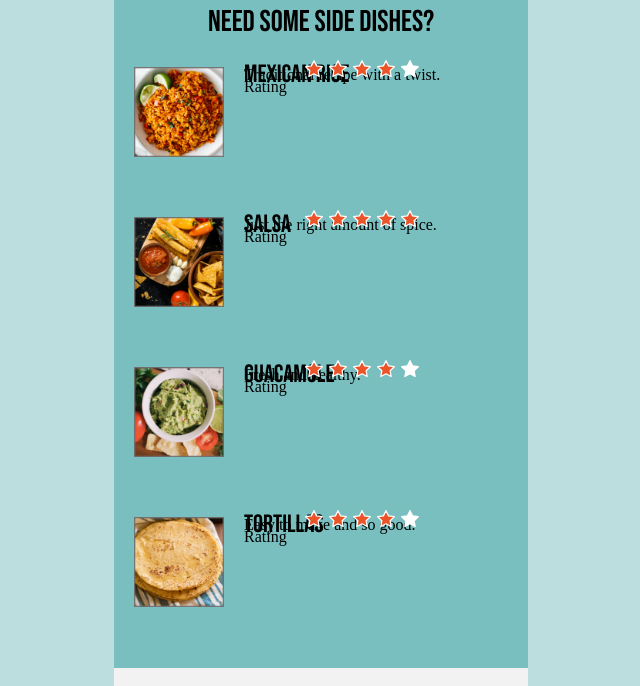
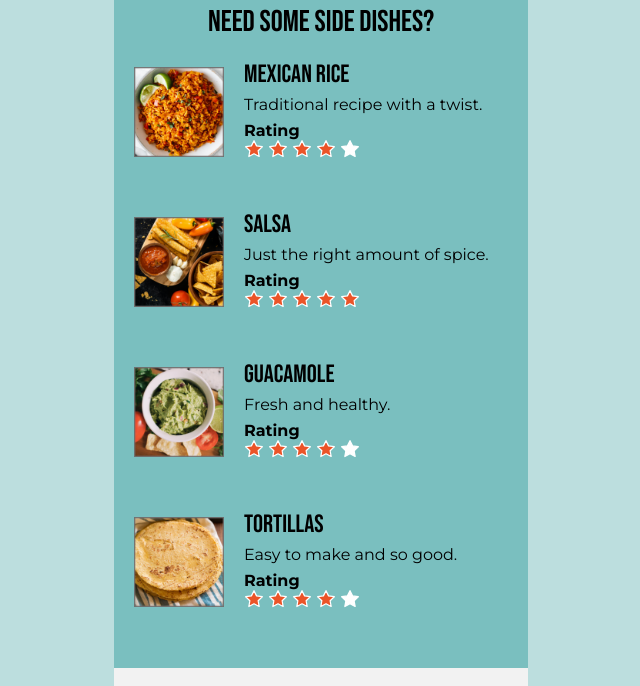
Before and after one commit to shinseungjin/Recipe, a plain HTML site: page index.html in a window 1280 px wide. Shown: the part 1599-2285 px from the top of the page, without its empty margins (319-959 px from the left). Drawn offline with Linux system fonts and the light colour scheme.

Commit message:
Updated HTML, CSS

```diff
--- a/index.html
+++ b/index.html
@@ -124,9 +124,8 @@
                 <div class="side-dish-item">
                     <img src="images/mexican-rice.png" alt="mexican rice">
                     <h3>Mexican Rice</h3>
-                        <p>Traditional recipe with a twist.</p>
-                        <br>
-                        <p><b>Rating</b></p>
+                        <figcaption>Traditional recipe with a twist.</figcaption>
+                        <p class="rating">Rating</p>
                     <!--4 of 5 Stars -->
                     <div class="stars">
                         <svg xmlns="http://www.w3.org/2000/svg" class="icon icon-tabler icon-tabler-star" width="20" height="20" viewBox="0 0 24 24" stroke-width="1.5" stroke="#ffffff" fill="#EB5428
@@ -158,9 +157,8 @@
                 <div class="side-dish-item">
                     <img src="images/salsa.png" alt="salsa">
                     <h3>Salsa</h3>
-                        <p>Just the right amount of spice.</p>
-                        <br>
-                        <p><b>Rating</b></p>
+                        <figcaption>Just the right amount of spice.</figcaption>
+                        <p class="rating">Rating</p>
                     <!--5 of 5 Stars -->
                     <div class="stars">
                         <svg xmlns="http://www.w3.org/2000/svg" class="icon icon-tabler icon-tabler-star" width="20" height="20" viewBox="0 0 24 24" stroke-width="1.5" stroke="#ffffff" fill="#EB5428" stroke-linecap="round" stroke-linejoin="round">
@@ -188,9 +186,8 @@
                 <div class="side-dish-item">
                     <img src="images/guacamole.png" alt="guacamole">
                     <h3>Guacamole</h3>
-                        <p>Fresh and healthy.</p>
-                        <br>
-                        <p><b>Rating</b></p>
+                        <figcaption>Fresh and healthy.</figcaption>
+                        <p class="rating">Rating</p>
                     <!--4 of 5 Stars -->
                     <div class="stars">
                         <svg xmlns="http://www.w3.org/2000/svg" class="icon icon-tabler icon-tabler-star" width="20" height="20" viewBox="0 0 24 24" stroke-width="1.5" stroke="#ffffff" fill="#EB5428" stroke-linecap="round" stroke-linejoin="round">
@@ -218,9 +215,8 @@
                 <div class="side-dish-item">
                     <img src="images/tortillas.png" alt="tortillas">
                     <h3>Tortillas</h3>
-                        <p>Easy to make and so good.</p>
-                        <br>
-                        <p><b>Rating</b></p>
+                        <figcaption>Easy to make and so good.</figcaption>
+                        <p class="rating">Rating</p>
                     <!--4 of 5 Stars -->
                     <div class="stars">
                         <svg xmlns="http://www.w3.org/2000/svg" class="icon icon-tabler icon-tabler-star" width="20" height="20" viewBox="0 0 24 24" stroke-width="1.5" stroke="#ffffff" fill="#EB5428" stroke-linecap="round" stroke-linejoin="round">
@@ -261,7 +257,7 @@
             </svg>
         </label>
         <!--Home-->
-        <a class="home">Home</a>
+        <a class="home">Menu</a>
             <svg xmlns="http://www.w3.org/2000/svg" class="logo" width="60" height="60" viewBox="0 0 24 24" stroke-width="1.5" stroke="#ffffff" fill="none" stroke-linecap="round" stroke-linejoin="round">
                 <path stroke="none" d="M0 0h24v24H0z" fill="none"/>
                 <path d="M4 3h8l-1 9h-6z" />
--- a/style.css
+++ b/style.css
@@ -238,6 +238,7 @@ table {
     position: absolute;
     top: 8px;
     left: 20px;
+    background-color: #f2f2f2;
   }
   .logo {
     position: absolute;
@@ -465,13 +466,19 @@ table {
     display: inline-block;
     margin-top: 10px;
   }
-  .side-dish-item p {
-    margin-top: -20px;
+  figcaption,
+  .rating {
+    margin-top: 10px;
     margin-left: 110px;
+    font-family: "Montserrat", sans-serif;
+    font-size: 16px;
+  }
+  .rating {
+    font-weight: bold;
   }
   .stars {
-    margin-left: 170px;
-    margin-top: -46px;
+    margin-left: 110px;
+    margin-top: -10px;
   }
   footer {
     width: 414px;
```
